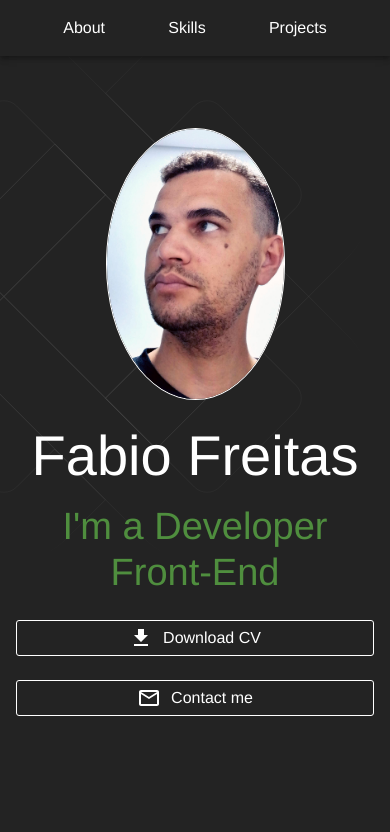
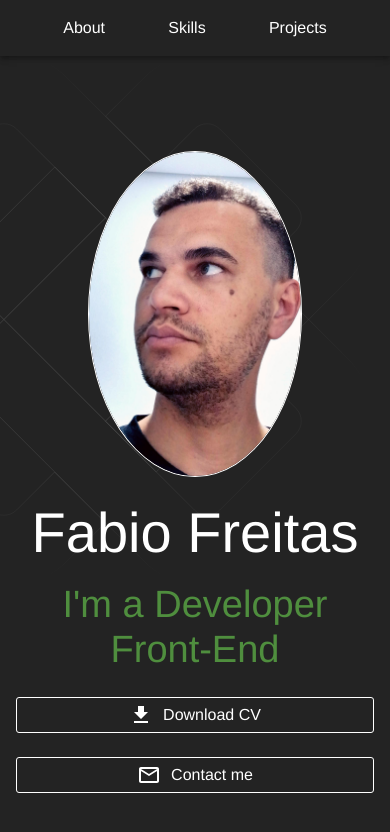
Before and after one commit to FabioFreitasD/my_portifolio, a React (Vite) app: page / in a window 390 px wide. Shown: the top 832 px of the page. Built offline with nearby package versions, Linux system fonts and the light colour scheme.

Commit message:
pix: Hero Component UI

```diff
--- a/src/pages/Home/sections/Hero/Hero.tsx
+++ b/src/pages/Home/sections/Hero/Hero.tsx
@@ -4,17 +4,24 @@ import DownloadIcon from '@mui/icons-material/Download';
 import MailOutlineIcon from '@mui/icons-material/MailOutline';
 import StyledButton from "../../../../Components/StyledButton/StyledButton";
 import { AnimatedBackground } from "../../../../Components/AnimatedBackground/AnimatedBackground";
+
 const Hero = () => {
 
     const StyledHero = styled("div")(({theme}) => ({
         backgroundColor: theme.palette.primary.main,
         height: "100vh",
         display: "flex",
-        alignItems: "center"
+        alignItems: "center",
+        [theme.breakpoints.up('xs')] : {    // <= mobile
+            paddingTop: "100px"
+        },
+        [theme.breakpoints.up('md')] : {    // >= mobile
+            paddingTop: "0"
+        }
     }))
 
     const StyledImg = styled("img")(({theme}) => ({
-        width: "50%",
+        width: "60%",
         borderRadius: "50%",
         border:`1px solid ${theme.palette.primary.contrastText}`
     }))
```
